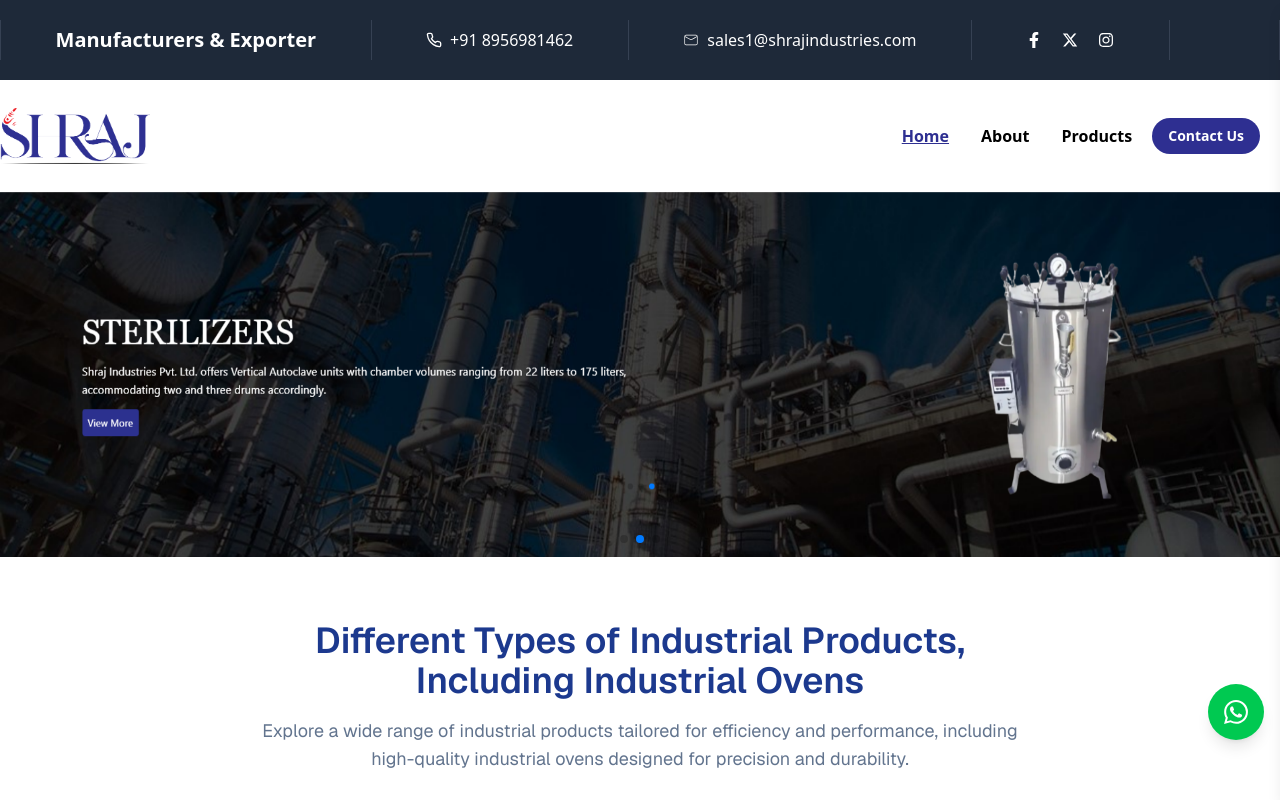
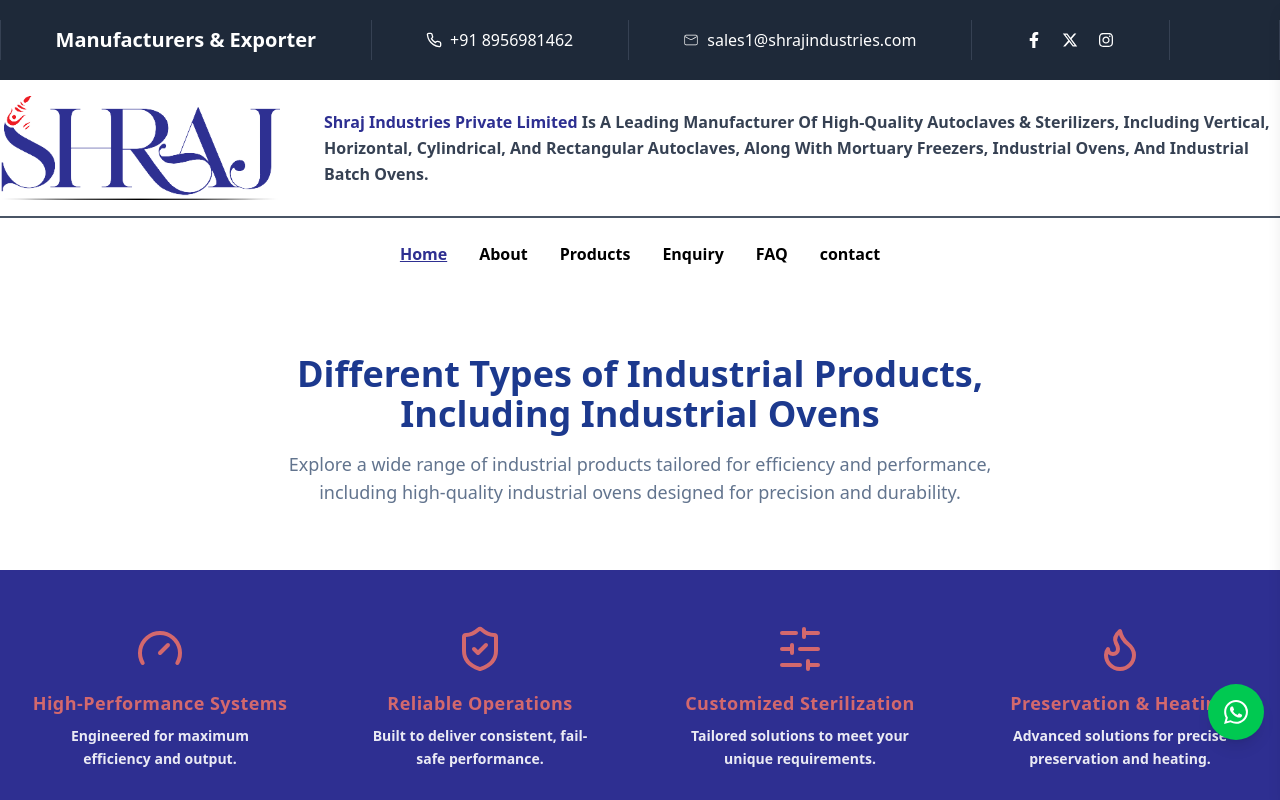
Before and after one commit to Mohit1x/shraj-project, a Next.js app: page / in a window 1280 px wide. Shown: the top 800 px of the page. Built offline with nearby package versions, Linux system fonts and the light colour scheme; a web font is replaced by a local one.

Commit message:
added product dropdowns

```diff
--- a/src/app/layout.tsx
+++ b/src/app/layout.tsx
@@ -1,21 +1,10 @@
 import type { Metadata } from "next";
-import { Geist, Geist_Mono } from "next/font/google";
 import "./globals.css";
 import Navbar from "@/components/Navbar";
 import Footer from "@/components/Footer";
 import { SiWhatsapp } from "react-icons/si";
 import Script from "next/script";
 import SocialBar from "@/components/SocialBar";
-
-const geistSans = Geist({
-  variable: "--font-geist-sans",
-  subsets: ["latin"],
-});
-
-const geistMono = Geist_Mono({
-  variable: "--font-geist-mono",
-  subsets: ["latin"],
-});
 
 export const metadata: Metadata = {
   title: "SHRAJ",
@@ -44,10 +33,8 @@
           `}
         </Script>
       </head>
-      <body
-        className={`${geistSans.variable} ${geistMono.variable} antialiased`}
-      >
-        <SocialBar/>
+      <body className={`antialiased`}>
+        <SocialBar />
         <Navbar />
         {children}
         <Footer />
--- a/src/app/page.tsx
+++ b/src/app/page.tsx
@@ -14,9 +14,7 @@
 
   return (
     <div className="flex flex-col gap-15 md:gap-16 xl:gap-16">
-      <section className="w-full">
-        <HeroComponent />
-      </section>
+      <section className="w-full">{/* <HeroComponent /> */}</section>
 
       <section className="flex flex-col items-center justify-center gap-4 text-center px-4 md:px-6 lg:px-8">
         <div>
--- a/src/components/HeroComponent.tsx
+++ b/src/components/HeroComponent.tsx
@@ -41,12 +41,12 @@
             <Link href={"/all-products"}>
               <>
                 <div className="relative hidden md:block w-full aspect-[7/2]">
-                  <Image
+                  {/* <Image
                     src={src.image}
                     fill
                     alt={`hero-image-1`}
                     className="object-center"
-                  />
+                  /> */}
                 </div>
                 <div
                   className="relative md:hidden w-full aspect-[7/2] text-center text-white px-4 py-6 h-[150px]"
--- a/src/components/Navbar.tsx
+++ b/src/components/Navbar.tsx
@@ -1,40 +1,66 @@
 "use client";
 
 import { navlinks } from "@/constants/constant";
-import { useEffect, useState } from "react";
+import { useState } from "react";
 import { RxHamburgerMenu } from "react-icons/rx";
 import MobileSidebar from "./MobileSidebar";
 import Link from "next/link";
 import Image from "next/image";
 import { usePathname } from "next/navigation";
-import { Button } from "./ui/button";
+import ProductDropDown from "./productDropDown";
 
 export default function Navbar() {
   const [openMobileSidebar, setOpenMobileSidebar] = useState(false);
+  const [productOpen, setProductOpen] = useState(false);
 
   const path = usePathname();
 
   return (
     <div className="w-full">
-      <div className="py-5 relative max-w-7xl mx-auto">
-        <div className={`flex items-center justify-between mx-auto py-2`}>
-          <Link href={"/"}>
-            <div>
+      <div className="py-2 relative max-w-7xl mx-auto px-4 xl:px-0">
+        <div className={`flex flex-col py-2`}>
+          <div className="grid grid-cols-1 md:grid-cols-[300px_1fr] gap-4 md:gap-6 items-center w-full max-w-7xl mx-auto">
+            <Link href="/">
+              <div className="w-full max-w-[200px] md:max-w-[280px] mx-auto md:mx-0">
                 <Image
-                src={"/logo.png"}
+                  src="/logo.png"
                   alt="SHRAJ-logo"
                   height={150}
-                width={150}
+                  width={300}
+                  className="w-full h-auto"
                 />
               </div>
             </Link>
-          <div className="flex items-center gap-5">
-            <div className="hidden md:block">
+
+            <div className="w-full flex justify-center md:justify-start">
+              <p className="text-xs md:text-sm lg:text-base font-semibold text-gray-700 leading-relaxed text-center md:text-left px-4 md:px-0 max-w-full">
+                <strong className="text-[#2D2F91]">
+                  Shraj Industries Private Limited
+                </strong>{" "}
+                Is A Leading Manufacturer Of High-Quality Autoclaves &
+                Sterilizers, Including Vertical, Horizontal, Cylindrical, And
+                Rectangular Autoclaves, Along With Mortuary Freezers, Industrial
+                Ovens, And Industrial Batch Ovens.
+              </p>
+            </div>
+          </div>
+          <div className="w-full h-[2px] bg-gray-600 my-4" />
+
+          <div className="flex items-center gap-5 mx-auto">
+            <div className="hidden sm:block">
               <div className="flex items-center gap-8">
-                {navlinks.map((nav) => (
-                  <Link href={nav.path} key={nav.tag}>
+                {navlinks.map((nav) =>
+                  nav.tag === "Products" ? (
+                    <div
+                      key={nav.tag}
+                      className="relative"
+                      onMouseEnter={() => setProductOpen(true)}
+                      onMouseLeave={() => setProductOpen(false)}
+                    >
+                      <div>
+                        <Link href={nav.path}>
                           <h1
-                      className={`font-semibold cursor-pointer ${
+                            className={`font-semibold cursor-pointer relative ${
                               path === nav.path
                                 ? "text-[#2E2F91] font-bold underline py-2"
                                 : "text-black"
@@ -43,16 +69,36 @@
                             {nav.tag}
                           </h1>
                         </Link>
-                ))}
+                      </div>
+
+                      {productOpen && (
+                        <div className="absolute top-full left-0 mt-1">
+                          {/* Don't pass setShowDropdown anymore, hover is handled above */}
+                          <ProductDropDown />
+                        </div>
+                      )}
+                    </div>
+                  ) : (
+                    <div key={nav.tag}>
+                      <Link href={nav.path}>
+                        <h1
+                          className={`font-semibold cursor-pointer relative ${
+                            path === nav.path
+                              ? "text-[#2E2F91] font-bold underline py-2"
+                              : "text-black"
+                          }`}
+                        >
+                          {nav.tag}
+                        </h1>
+                      </Link>
+                    </div>
+                  )
+                )}
               </div>
             </div>
-            <Link href={"/contact"}>
-              <Button variant={"hero"}>Contact Us</Button>
-            </Link>
-            <div id="google_translate_element"></div>
 
             <div
-              className="block md:hidden"
+              className="block sm:hidden"
               onClick={() => setOpenMobileSidebar(true)}
             >
               <RxHamburgerMenu size={20} color="black" />
--- a/src/components/SocialBar.tsx
+++ b/src/components/SocialBar.tsx
@@ -33,7 +33,7 @@
             <span className="cursor-pointer hover:text-black">
               <FaXTwitter />
             </span>
-            <span className="cursor-pointer hover:text-[]">
+            <span className="cursor-pointer hover:text-[#D94164]">
               <FaInstagram />
             </span>
           </div>
--- /dev/null
+++ b/src/components/productDropDown.tsx
@@ -0,0 +1,74 @@
+"use client";
+
+import { usePathname } from "next/navigation";
+import Link from "next/link";
+import { useState } from "react";
+import {
+  industrialOvensProducts,
+  sterilizersProducts,
+  mortuaryRSProducts,
+} from "@/constants/productLinks";
+
+const productData = [
+  { label: "Industrial ovens", key: "ovens" },
+  { label: "Sterilizers", key: "sterilizers" },
+  { label: "Mortuary refrigerators", key: "mortuary" },
+];
+
+const categoryMap: Record<string, { id: number; name: string }[]> = {
+  ovens: industrialOvensProducts,
+  sterilizers: sterilizersProducts,
+  mortuary: mortuaryRSProducts,
+};
+
+type ProductDropDownProps = {
+  isMobileSidebar?: boolean;
+  setShowDropdown?: (value: boolean) => void;
+  setIsSidebarOpen?: (value: boolean) => void;
+};
+
+const ProductDropDown = ({ isMobileSidebar }: ProductDropDownProps) => {
+  const [activeCategory, setActiveCategory] = useState<string | null>(null);
+
+  return (
+    <div
+      className={`w-52 bg-white relative ${
+        isMobileSidebar ? "" : "shadow-lg border z-50 rounded-md"
+      }`}
+    >
+      {productData.map((product) => (
+        <div
+          key={product.label}
+          onMouseEnter={() => setActiveCategory(product.key)}
+          onMouseLeave={() => setActiveCategory(null)}
+          className="py-2 px-4 text-sm font-medium hover:bg-gray-100 cursor-pointer relative"
+        >
+          {product.label}
+
+          {/* Right-side submenu */}
+          {activeCategory === product.key && (
+            <div
+              className={`absolute left-full top-0 w-64 bg-white shadow-lg border rounded-md z-50 ${
+                activeCategory === "mortuary"
+                  ? "h-[400px] overflow-y-scroll"
+                  : "h-fit"
+              }`}
+            >
+              {categoryMap[product.key].map((item) => (
+                <Link
+                  href={`/all-products/${item.id}`}
+                  key={item.id}
+                  className="block px-4 py-2 text-sm hover:bg-gray-100"
+                >
+                  {item.name}
+                </Link>
+              ))}
+            </div>
+          )}
+        </div>
+      ))}
+    </div>
+  );
+};
+
+export default ProductDropDown;
--- a/src/constants/constant.ts
+++ b/src/constants/constant.ts
@@ -5,9 +5,12 @@
 import { Gauge, ShieldCheck, SlidersHorizontal, Flame } from "lucide-react";
 
 export const navlinks = [
-  { tag: "Home", path: "/" },
-  { tag: "About", path: "/about" },
-  { tag: "Products", path: "/all-products" },
+  { tag: "Home", path: "/", openProduct: true },
+  { tag: "About", path: "/about", openProduct: true },
+  { tag: "Products", path: "/all-products", openProduct: true },
+  { tag: "Enquiry", path: "/about", openProduct: true },
+  { tag: "FAQ", path: "/about", openProduct: true },
+  { tag: "contact", path: "/contact", openProduct: true },
 ];
 
 export const ovenMainFeatures = [
--- /dev/null
+++ b/src/constants/productLinks.ts
@@ -0,0 +1,35 @@
+export const industrialOvensProducts = [
+  { id: 1, name: "Batch Ovens" },
+  { id: 2, name: "Conveyor Ovens" },
+  { id: 3, name: "Cabinet Ovens" },
+  { id: 4, name: "Walk-In Ovens" },
+  { id: 5, name: "Truck-In Ovens" },
+  { id: 6, name: "Preheat Ovens" },
+  { id: 7, name: "Drum / Tote Warming Ovens" },
+  { id: 8, name: "Curing Ovens" },
+  { id: 9, name: "Drying Ovens" },
+  { id: 10, name: "Powder Coating Oven" },
+];
+
+export const sterilizersProducts = [
+  { id: 11, name: "VERTICAL AUTOCLAVE RADIAL AND KNOB LOCKING" },
+  { id: 12, name: "HORIZONTAL CYLINDRICLE HIGH PRESSURE AUTOCLAVE" },
+  { id: 13, name: "HORIZONTAL RECTANGULAR HIGH PRESSURE AUTOCLAVE" },
+];
+
+export const mortuaryRSProducts = [
+  { id: 16, name: "TWO BODY REFRIGERATOR" },
+  { id: 17, name: "TWO BODY MOBILE REFRIGERATOR" },
+  { id: 18, name: "THREE BODY REFRIGERATOR" },
+  { id: 19, name: "MODEL SIPL-03/2 THREE BODY REFRIGERATOR" },
+  { id: 20, name: "ROLL-IN TWO BODY REFRIGERATOR" },
+  { id: 21, name: "TWO OR THREE BODY REFRIGERATOR" },
+  { id: 22, name: "MODEL SIPL-03 THREE BODY REFRIGERATOR" },
+  { id: 23, name: "TWO BODY SIDE ACTING REFRIGERATOR" },
+  { id: 24, name: "THREE BODY SIDE ACTING REFRIGERATOR" },
+  { id: 25, name: "FOUR BODY REFRIGERATOR" },
+  { id: 26, name: "MODEL SIPL-04/2 TWO OR FOUR BODY REFRIGERATOR" },
+  { id: 27, name: "SIX BODY REFRIGERATOR" },
+  { id: 28, name: "MODEL SIPL-06V SIX BODY REFRIGERATOR" },
+  { id: 29, name: "MODEL SIPL-06TTS FOUR OR SIX BODY REFRIGERATOR" },
+];
```
Lines whose indentation alone changed are shown as unchanged.
